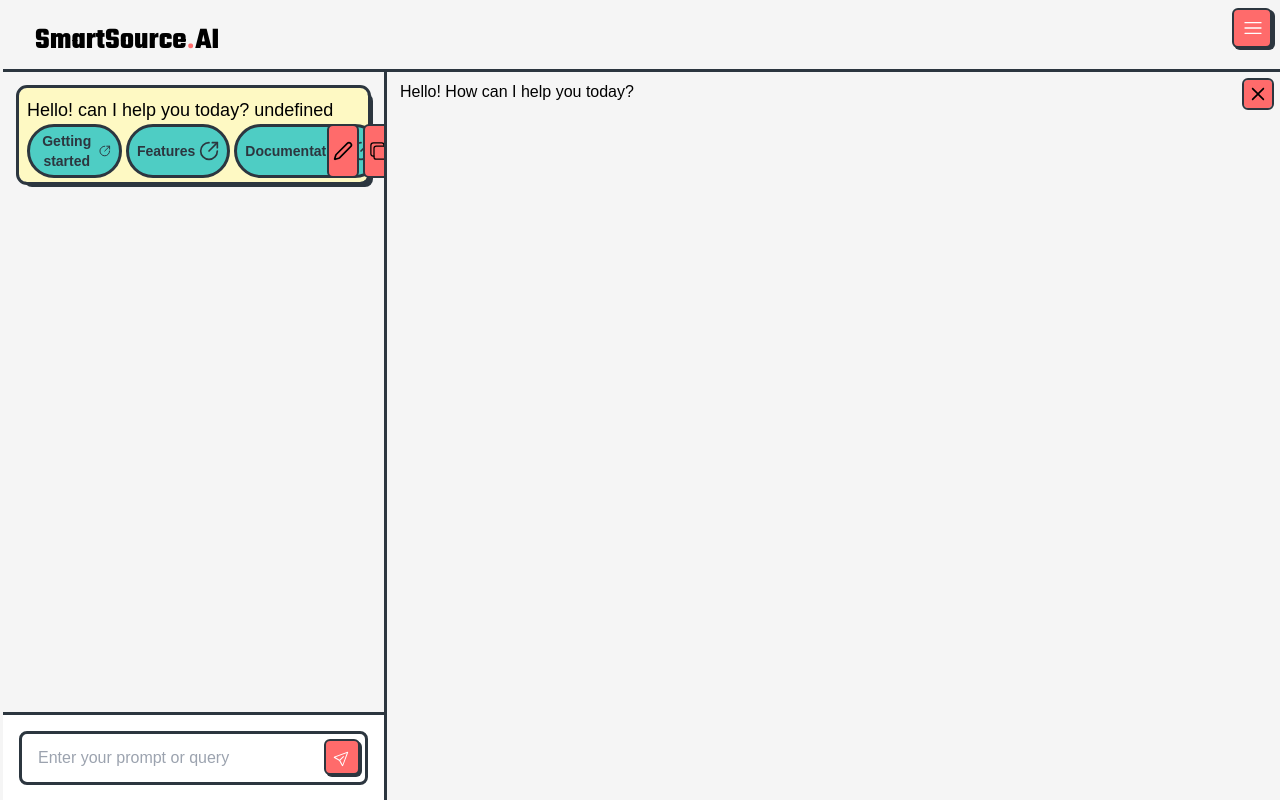
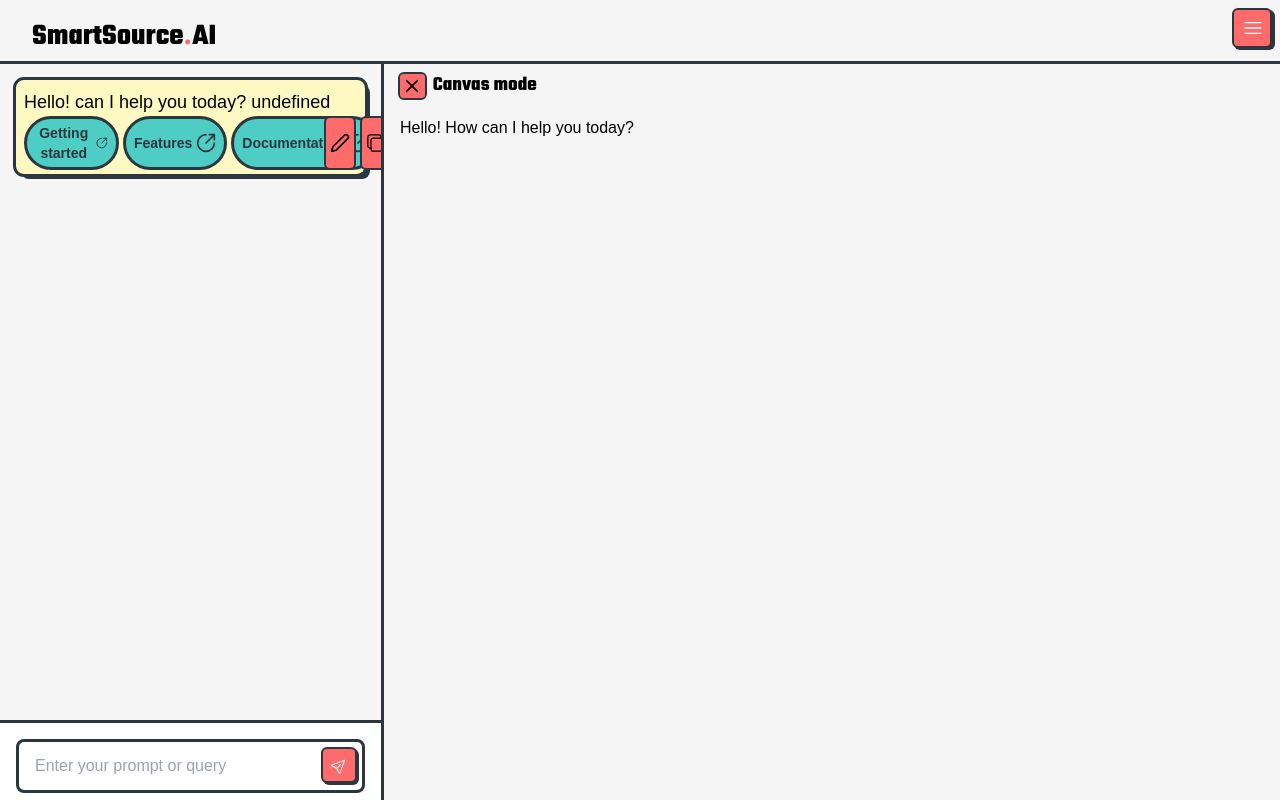
Before and after one commit to HarshMasaye06/ssai_ui, a Next.js app: page / in a window 1280 px wide. Both pictures are taken after a click on the button 763 px from the left and 141 px from the top of the page. Built offline with nearby package versions, Linux system fonts and the light colour scheme.

Commit message:
added canvas title and close button in Edit canvas

```diff
--- a/src/app/page.jsx
+++ b/src/app/page.jsx
@@ -72,7 +72,7 @@ export default function Home() {
         <section
           className={` ${
             editMode ? " w-[30vw] border-r-[3px] border-[#2C363F]" : ""
-          } h-[80vh] overflow-auto p-4 space-y-4 `}
+          } h-[82vh] overflow-auto p-4 space-y-4 `}
         >
           {messages.map((message, i) => {
             const m_len = messages.length;
--- a/src/components/layout/EditCanvas.jsx
+++ b/src/components/layout/EditCanvas.jsx
@@ -1,7 +1,12 @@
 import { useLayout } from "@/hooks/useLayout";
 import { motion } from "framer-motion";
 import { CgClose } from "react-icons/cg";
+import { Teko } from "next/font/google";
 
+const teko = Teko({
+  weight: "700",
+  subsets: ["latin"],
+});
 const EditCanvas = () => {
   const { editMode, editMessage, closeEditMode } = useLayout();
   console.log(editMessage);
@@ -9,18 +14,22 @@ const EditCanvas = () => {
     <motion.div
       className={`${
         editMode ? "w-[70vw] absolute bottom-0 right-0 " : " hidden"
-      } px-4 py-2`}
+      } px-4`}
       style={{ height: "calc(100vh - 9vh)" }}
     >
+      <header className=" flex justify-start items-center gap-2">
         <button
-        className=" bg-[#FF6B6B] p-1 rounded-sm outline outline-[2px] outline-[#2C363F] absolute top-2 right-2 "
+          className=" bg-[#FF6B6B] p-[0.15rem] rounded-sm outline outline-[2px] outline-[#2C363F] "
           onClick={() => {
             closeEditMode();
           }}
         >
           <CgClose className=" text-xl" />
         </button>
-      <div className="flex  justify-between items-center">
+        <h1 className={`${teko.className} text-xl`}>Canvas mode</h1>
+      </header>
+
+      <div className=" mt-4 flex justify-between items-center">
         {editMessage?.content}
       </div>
     </motion.div>
--- a/src/components/layout/Header.jsx
+++ b/src/components/layout/Header.jsx
@@ -15,7 +15,7 @@ const teko = Teko({
 const Header = () => {
   const { closeSideBar, openSideBar, isSideBarOpen } = useLayout();
   return (
-    <div className="h-[9vh] w-full border-b-[3px] border-[#2C363F] flex items-center px-8">
+    <div className="h-[8vh] w-full border-b-[3px] border-[#2C363F] flex items-center px-8">
       <div className="">
         <h1 className={`text-3xl ${teko.className} mt-2 mx-auto`}>
           SmartSource<strong className=" text-[#FF6B6B] font-serif">.</strong>AI
--- a/src/components/layout/InputBar.jsx
+++ b/src/components/layout/InputBar.jsx
@@ -10,7 +10,7 @@ const InputBar = ({ query, setQuery, handleSubmit }) => {
     <footer
       className={` ${
         editMode ? " w-[30vw] border-r-[3px] border-[#2C363F]" : "w-full"
-      } border-t-[3px] border-[#2C363F] p-4 bg-white h-[11vh] `}
+      } border-t-[3px] border-[#2C363F] p-4 bg-white h-[10vh] `}
     >
       <form
         className="max-w-3xl mx-auto"
--- a/src/components/layout/SideBar.jsx
+++ b/src/components/layout/SideBar.jsx
@@ -24,7 +24,7 @@ const SideBar = () => {
       transition={{ duration: 0.3 }}
       exit={{ width: "22vw", scaleX: 1 }}
       className={` ${
-        isSideBarOpen ? "w-[22vw]" : "w-[3px]"
+        isSideBarOpen ? "w-[22vw]" : " hidden"
       } h-screen border-r-[3px] border-[#2C363F] flex flex-col`}
     >
       {isVideoOverlayOpen && <VideoOverlay />}
```
Lines whose indentation alone changed are shown as unchanged.
